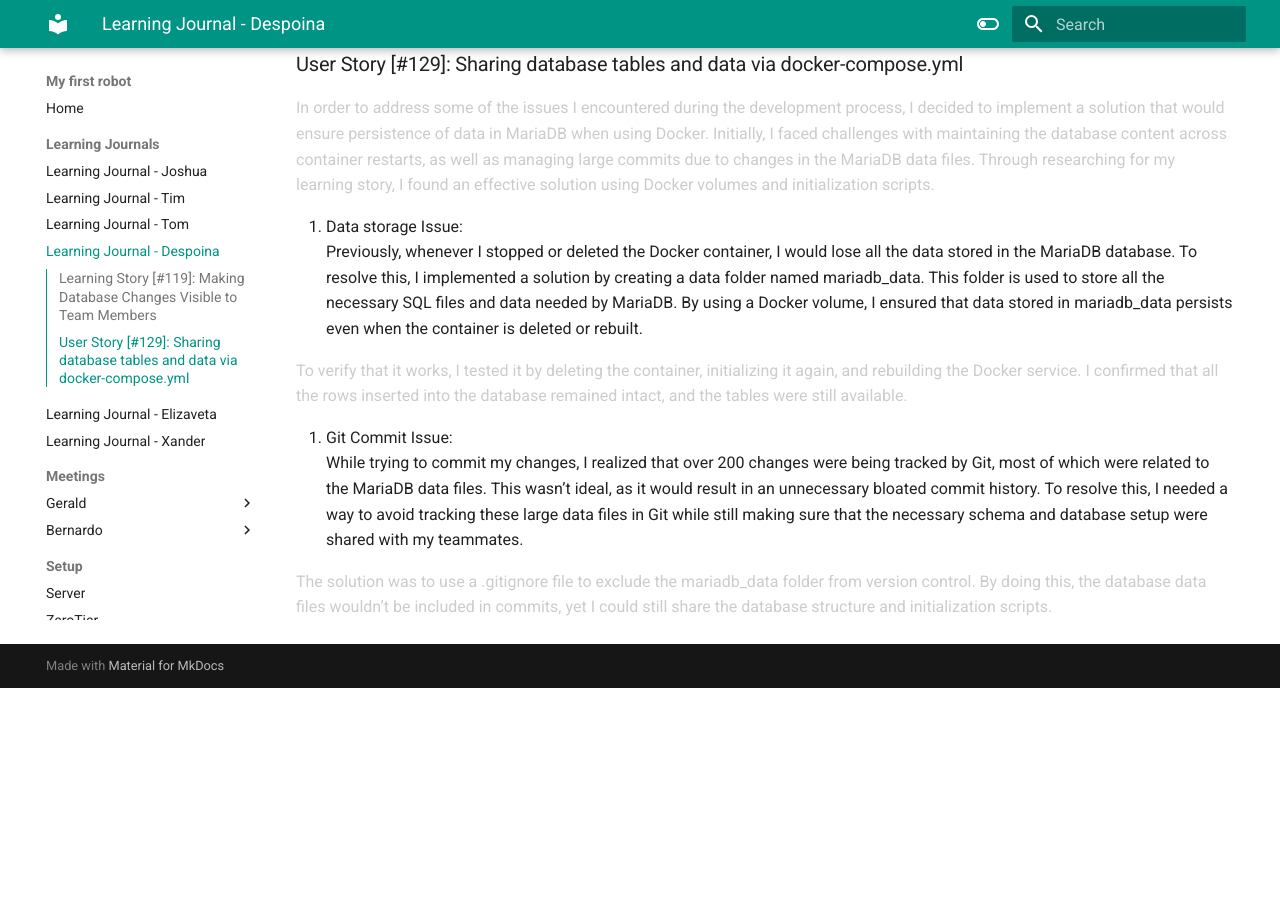
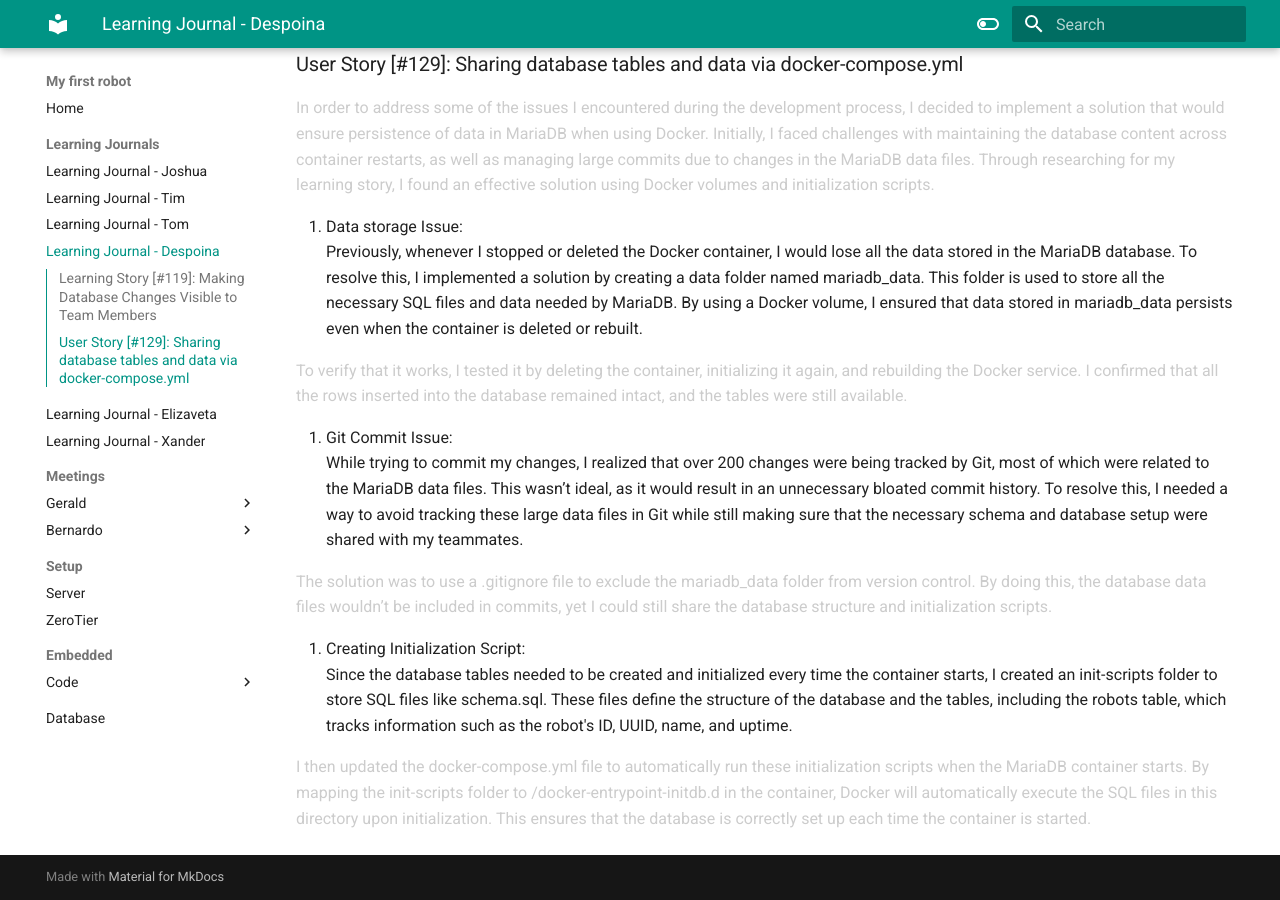
Before and after one commit to VioletHarmon2002/MyFirstRobot, an MkDocs documentation site: the page built from docs/Learning Journals/learning-journal-despoina.md, in a window 1280 px wide and 900 px high, scrolled down 637 px. Built offline with MkDocs 1.6.1 and Material for MkDocs 9.7.7, drawn with Linux system fonts in a browser that asks for light colours; before the commit the page ends 1325 px from its top, so only the background shows below that.

Commit message:
Added: intialiazation script documentation in learning journal

```diff
--- a/docs/Learning Journals/learning-journal-despoina.md
+++ b/docs/Learning Journals/learning-journal-despoina.md
@@ -46,3 +46,8 @@
 While trying to commit my changes, I realized that over 200 changes were being tracked by Git, most of which were related to the MariaDB data files. This wasn’t ideal, as it would result in an unnecessary bloated commit history. To resolve this, I needed a way to avoid tracking these large data files in Git while still making sure that the necessary schema and database setup were shared with my teammates.
 
 The solution was to use a .gitignore file to exclude the mariadb_data folder from version control. By doing this, the database data files wouldn’t be included in commits, yet I could still share the database structure and initialization scripts.
+
+3. Creating Initialization Script:
+Since the database tables needed to be created and initialized every time the container starts, I created an init-scripts folder to store SQL files like schema.sql. These files define the structure of the database and the tables, including the robots table, which tracks information such as the robot's ID, UUID, name, and uptime.
+
+I then updated the docker-compose.yml file to automatically run these initialization scripts when the MariaDB container starts. By mapping the init-scripts folder to /docker-entrypoint-initdb.d in the container, Docker will automatically execute the SQL files in this directory upon initialization. This ensures that the database is correctly set up each time the container is started.
```
